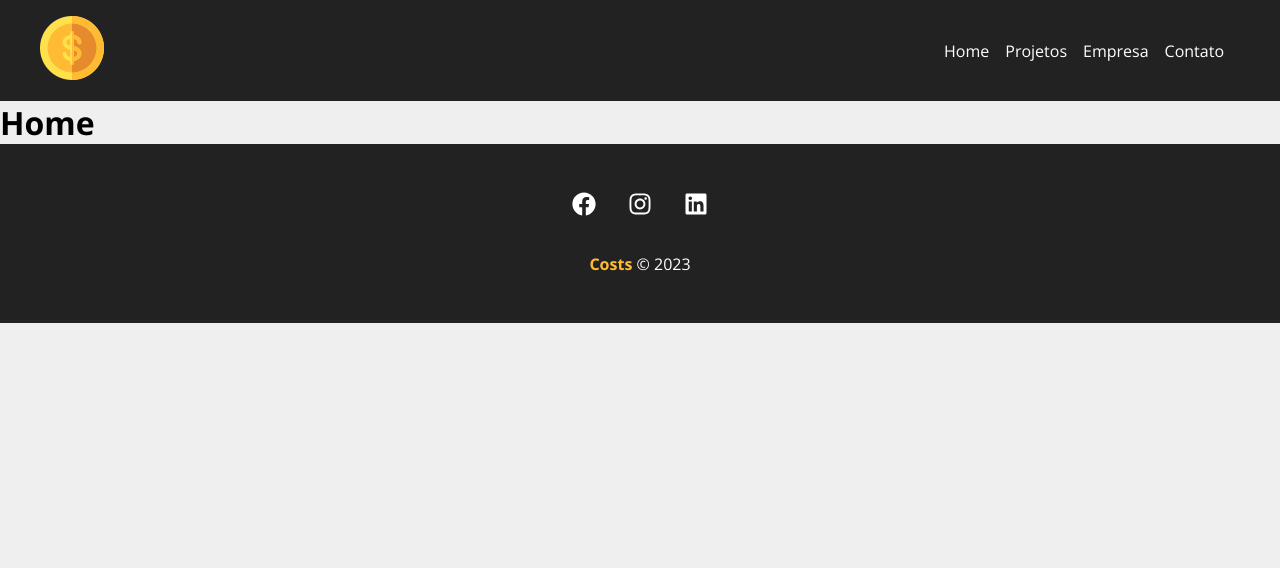
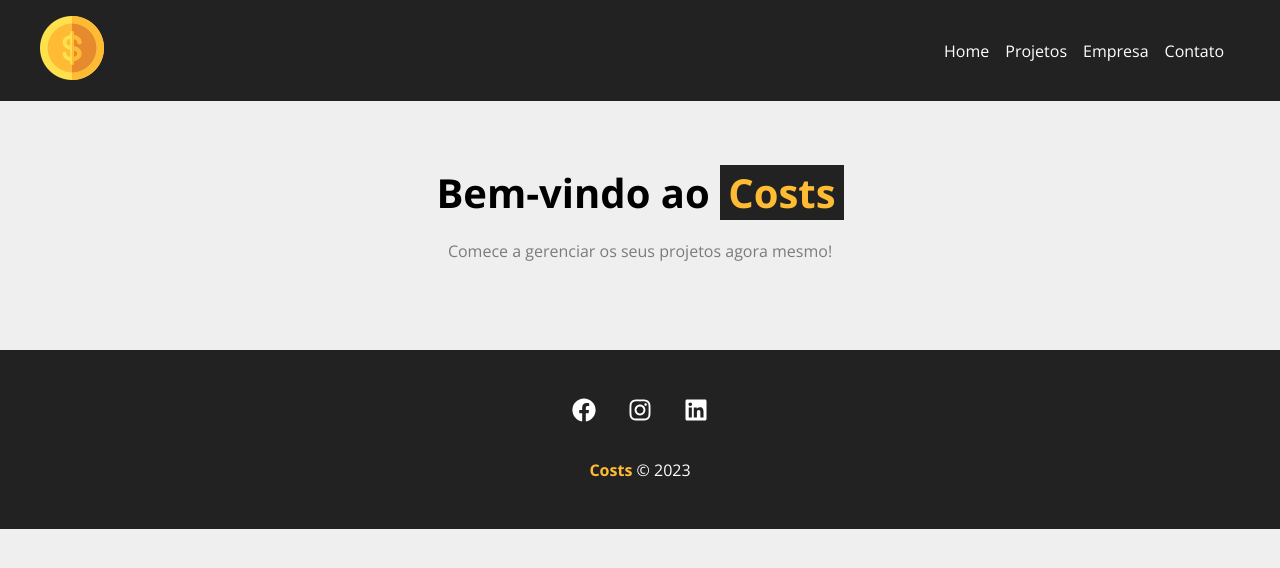
Before and after one commit to AAlan12/Costs, a React (Vite) app: page / in a window 1280 px wide. Shown: the top 568 px of the page. Built offline with nearby package versions, Linux system fonts and the light colour scheme.

Commit message:
Estruturação do page Home

```diff
--- a/src/App.jsx
+++ b/src/App.jsx
@@ -1,5 +1,5 @@
 import { BrowserRouter as Router, Routes, Route  } from 'react-router-dom'
-import Home from './pages/Home'
+import Home from './pages/Home/Home'
 import Contact from './pages/Contact'
 import Company from './pages/Company'
 import NewProject from './pages/NewProject'
--- a/src/pages/Home.jsx
+++ /dev/null
@@ -1,7 +0,0 @@
-function Home() {
-    return(
-        <h1>Home</h1>
-    )
-}
-
-export default Home;
--- /dev/null
+++ b/src/pages/Home/Home.jsx
@@ -0,0 +1,16 @@
+import styles from './styles.module.css'
+
+
+function Home() {
+    return (
+        <section className={styles.home_container}>
+            <h1>
+                Bem-vindo ao <span>Costs</span>
+            </h1>
+            <p>Comece a gerenciar os seus projetos agora mesmo!</p>
+
+        </section>
+    )
+}
+
+export default Home;
--- /dev/null
+++ b/src/pages/Home/styles.module.css
@@ -0,0 +1,29 @@
+.home_container {
+    width: 100%;
+    display: flex;
+    flex-direction: column;
+    align-items: center;
+    justify-content: center;
+    padding: 4em;
+  }
+
+  .home_container h1 {
+    font-size: 2.5em;
+    margin-bottom: 0.5em;
+  }
+
+  .home_container h1 span {
+    color: #ffbb33;
+    padding: 0 0.2em;
+    background-color: #222;
+  }
+
+  .home_container p {
+    margin-bottom: 1.5em;
+    color: #7b7b7b;
+  }
+
+  .home_container img {
+    width: 350px;
+    margin: 2em 0;
+  }
```
